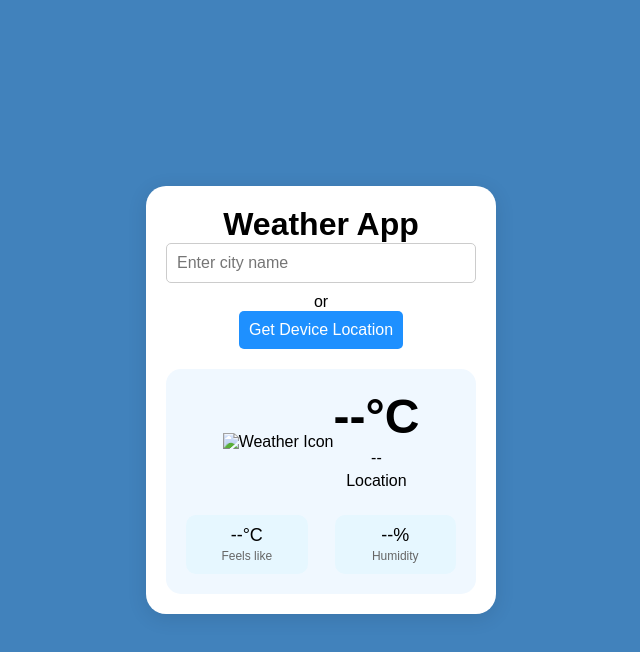
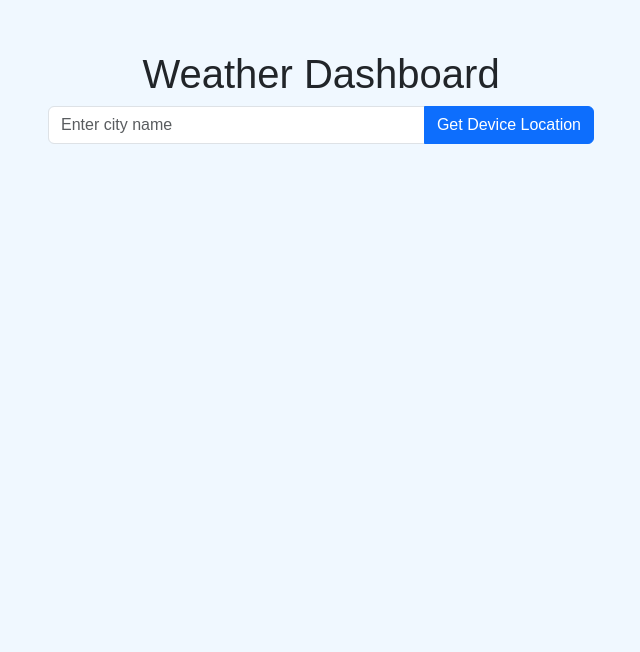
Before and after one commit to arjunvaradiyill/-Weather-Dashboard---Module-2-End-Assignment---HTML-CSS-Bootstrap-JS, a plain HTML site: page index.html in a window 1280 px wide. Shown: the whole page, without its empty margins (319-959 px from the left). Drawn offline with nearby package versions, Linux system fonts and the light colour scheme.

Commit message:
Updated weather app functionality and error handling

```diff
--- a/index.html
+++ b/index.html
@@ -3,45 +3,41 @@
 <head>
     <meta charset="UTF-8">
     <meta name="viewport" content="width=device-width, initial-scale=1.0">
-    <title>Weather App</title>
+    <title>Weather Dashboard</title>
+    <link href="https://cdn.jsdelivr.net/npm/bootstrap@5.3.0-alpha1/dist/css/bootstrap.min.css" rel="stylesheet">
     <link rel="stylesheet" href="styles.css">
 </head>
 <body>
     <div class="container">
-        <!-- Search or Device Location Section -->
-        <div class="search-section">
-            <h1>Weather App</h1>
-            <input type="text" id="cityInput" placeholder="Enter city name">
-            <p>or</p>
-            <button id="getLocationBtn">Get Device Location</button>
-        </div>
+        <div class="row justify-content-center mt-5">
+            <div class="col-md-6">
+                <h1 class="text-center">Weather Dashboard</h1>
+                <div class="input-group mb-3">
+                    <input type="text" id="cityInput" class="form-control" placeholder="Enter city name">
+                    <button id="getLocationBtn" class="btn btn-primary">Get Device Location</button>
+                </div>
+                <div id="spinner" class="text-center" style="display: none;">
+                    <div class="spinner-border text-primary" role="status">
+                        <span class="visually-hidden">Loading...</span>
+                    </div>
+                </div>
+                <div id="error" class="alert alert-danger text-center" style="display: none;"></div>
 
-        <!-- Weather Display Section -->
-        <div class="weather-display">
-            <div class="weather-info">
-                <div class="icon">
-                    <img id="weatherIcon" src="" alt="Weather Icon">
-                </div>
-                <div class="temp">
-                    <h1 id="tempValue">--°C</h1>
-                    <p id="weatherDescription">--</p>
-                    <p id="location">Location</p>
-                </div>
-            </div>
-            <div class="extra-info">
-                <div class="feels-like">
-                    <p id="feelsLike">--°C</p>
-                    <span>Feels like</span>
-                </div>
-                <div class="humidity">
-                    <p id="humidity">--%</p>
-                    <span>Humidity</span>
+                <div id="weatherDisplay" class="card" style="display: none;">
+                    <div class="card-body">
+                        <h2 id="location" class="card-title"></h2>
+                        <img id="weatherIcon" class="card-img-top" src="" alt="Weather Icon" style="width: 100px; height: 100px;">
+                        <h3 id="tempValue" class="card-text"></h3>
+                        <p id="weatherDescription"></p>
+                        <p><strong>Feels like:</strong> <span id="feelsLike"></span></p>
+                        <p><strong>Humidity:</strong> <span id="humidity"></span></p>
+                        <p><strong>Wind Speed:</strong> <span id="windSpeed"></span></p>
+                    </div>
                 </div>
             </div>
         </div>
     </div>
 
-    <!-- Load your JavaScript file -->
     <script src="script.js"></script>
 </body>
 </html>
--- a/script.js
+++ b/script.js
@@ -1,4 +1,4 @@
-const apiKey = 'befd984de4d3c050671d4eb935e6c660'; // Replace with your weather API key
+const apiKey = 'befd984de4d3c050671d4eb935e6c660';
 const cityInput = document.getElementById('cityInput');
 const getLocationBtn = document.getElementById('getLocationBtn');
 const tempValue = document.getElementById('tempValue');
@@ -6,7 +6,11 @@ const weatherDescription = document.getElementById('weatherDescription');
 const locationDisplay = document.getElementById('location');
 const feelsLike = document.getElementById('feelsLike');
 const humidity = document.getElementById('humidity');
+const windSpeed = document.getElementById('windSpeed');
 const weatherIcon = document.getElementById('weatherIcon');
+const spinner = document.getElementById('spinner');
+const errorDisplay = document.getElementById('error');
+const weatherDisplay = document.getElementById('weatherDisplay');
 
 // Fetch weather based on city
 cityInput.addEventListener('keydown', function (e) {
@@ -18,52 +22,65 @@ cityInput.addEventListener('keydown', function (e) {
 // Fetch weather using device location
 getLocationBtn.addEventListener('click', function () {
     if (navigator.geolocation) {
+        spinner.style.display = "block"; // Show spinner while fetching location
         navigator.geolocation.getCurrentPosition((position) => {
             const lat = position.coords.latitude;
             const lon = position.coords.longitude;
             fetchWeatherByLocation(lat, lon);
+        }, (error) => {
+            // Handle geolocation errors
+            showError(`Geolocation error: ${error.message}`);
         });
     } else {
-        alert("Geolocation is not supported by this browser.");
+        showError("Geolocation is not supported by this browser.");
     }
 });
 
 function fetchWeather(city) {
+    spinner.style.display = "block"; // Show spinner while fetching data
     fetch(`https://api.openweathermap.org/data/2.5/weather?q=${city}&appid=${apiKey}&units=metric`)
-        .then(response => {
-            if (!response.ok) {
-                throw new Error('City not found');
-            }
-            return response.json();
+        .then(response => response.json())
+        .then(data => {
+            spinner.style.display = "none"; // Hide spinner after fetching data
+            updateWeather(data);
         })
-        .then(data => updateWeather(data))
-        .catch(error => {
-            alert("Could not retrieve weather information. Please try again.");
-            console.error(error);  // Log error for debugging
+        .catch(err => {
+            spinner.style.display = "none"; // Hide spinner on error
+            showError("Could not retrieve weather information. Please try again.");
         });
 }
 
 function fetchWeatherByLocation(lat, lon) {
+    spinner.style.display = "block"; // Show spinner while fetching data
     fetch(`https://api.openweathermap.org/data/2.5/weather?lat=${lat}&lon=${lon}&appid=${apiKey}&units=metric`)
-        .then(response => {
-            if (!response.ok) {
-                throw new Error('Location weather not found');
-            }
-            return response.json();
+        .then(response => response.json())
+        .then(data => {
+            spinner.style.display = "none"; // Hide spinner after fetching data
+            updateWeather(data);
         })
-        .then(data => updateWeather(data))
-        .catch(error => {
-            alert("Could not retrieve weather information. Please try again.");
-            console.error(error);  // Log error for debugging
+        .catch(err => {
+            spinner.style.display = "none"; // Hide spinner on error
+            showError("Could not retrieve weather information. Please try again.");
         });
 }
 
 function updateWeather(data) {
-    const { main, weather, name } = data;
+    const { main, weather, name, wind } = data;
     tempValue.innerHTML = `${Math.round(main.temp)}°C`;
     weatherDescription.innerHTML = weather[0].description;
     locationDisplay.innerHTML = name;
     feelsLike.innerHTML = `${Math.round(main.feels_like)}°C`;
     humidity.innerHTML = `${main.humidity}%`;
+    windSpeed.innerHTML = `${wind.speed} m/s`;
     weatherIcon.src = `http://openweathermap.org/img/wn/${weather[0].icon}@2x.png`;
+    weatherDisplay.style.display = "block"; // Show weather display after data is fetched
 }
+
+function showError(message) {
+    errorDisplay.innerHTML = message;
+    errorDisplay.style.display = "block"; // Show error message
+    weatherDisplay.style.display = "none"; // Hide weather display on error
+    setTimeout(() => {
+        errorDisplay.style.display = "none"; // Hide error message after 3 seconds
+    }, 3000);
+}
--- a/styles.css
+++ b/styles.css
@@ -1,93 +1,25 @@
-* {
-    margin: 0;
-    padding: 0;
-    box-sizing: border-box;
-}
-
 body {
+    background-color: #f0f8ff;
     font-family: Arial, sans-serif;
-    background-color: #4182bc;
-    display: flex;
-    justify-content: center;
-    align-items: center;
-    height: 100vh;
 }
 
 .container {
-    background-color: white;
-    border-radius: 20px;
-    box-shadow: 0 4px 20px rgba(0, 0, 0, 0.1);
-    width: 350px;
-    padding: 20px;
+    margin-top: 50px;
+}
+
+.card {
+    margin-top: 20px;
+    border-radius: 15px;
+}
+
+.card-body {
     text-align: center;
 }
 
-.search-section {
+#weatherIcon {
     margin-bottom: 20px;
 }
 
-.search-section input {
-    width: 100%;
-    padding: 10px;
-    margin-bottom: 10px;
-    border: 1px solid #ccc;
-    border-radius: 5px;
-    font-size: 16px;
+#tempValue {
+    font-size: 3rem;
 }
-
-.search-section button {
-    background-color: #1e90ff;
-    color: white;
-    padding: 10px;
-    border: none;
-    border-radius: 5px;
-    cursor: pointer;
-    font-size: 16px;
-}
-
-.weather-display {
-    background-color: #f0f8ff;
-    border-radius: 15px;
-    padding: 20px;
-}
-
-.weather-info {
-    display: flex;
-    align-items: center;
-    justify-content: center;
-}
-
-.weather-info .icon img {
-    width: 60px;
-    height: 60px;
-}
-
-.weather-info .temp h1 {
-    font-size: 48px;
-}
-
-.weather-info .temp p {
-    margin: 5px 0;
-}
-
-.extra-info {
-    display: flex;
-    justify-content: space-between;
-    margin-top: 20px;
-}
-
-.extra-info div {
-    background-color: #e6f7ff;
-    padding: 10px;
-    border-radius: 10px;
-    width: 45%;
-}
-
-.extra-info div p {
-    font-size: 18px;
-}
-
-.extra-info div span {
-    font-size: 12px;
-    color: #666;
-}
```
